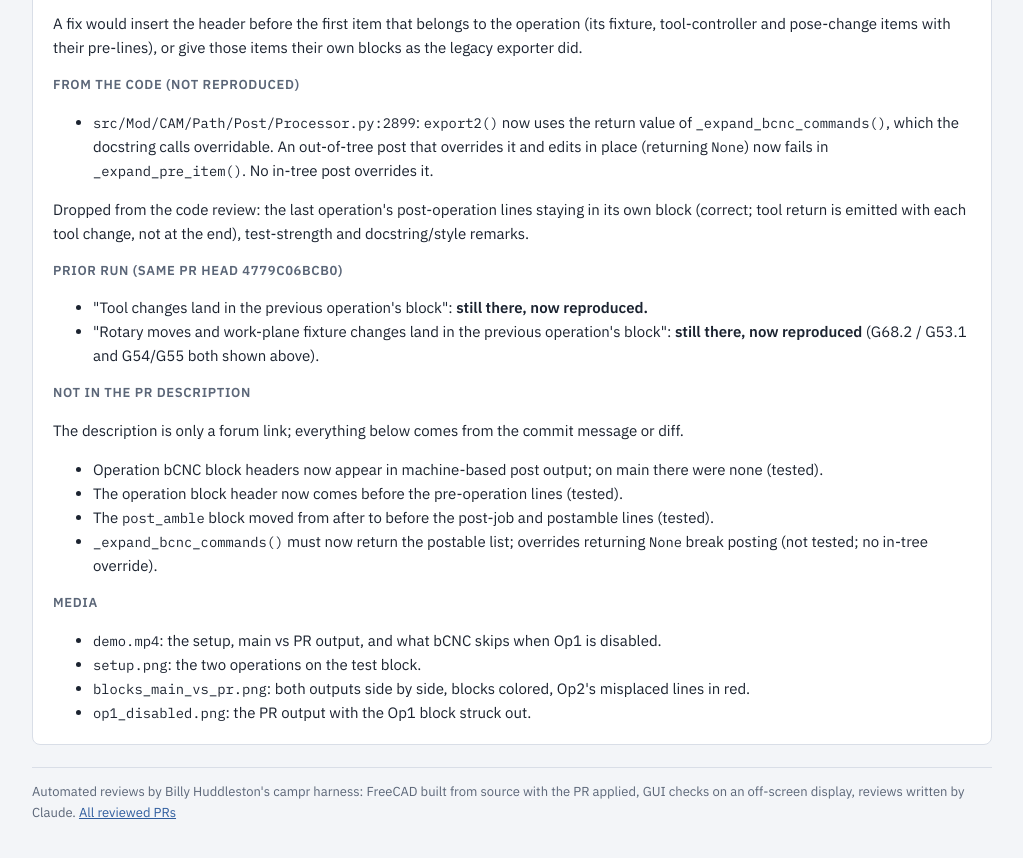
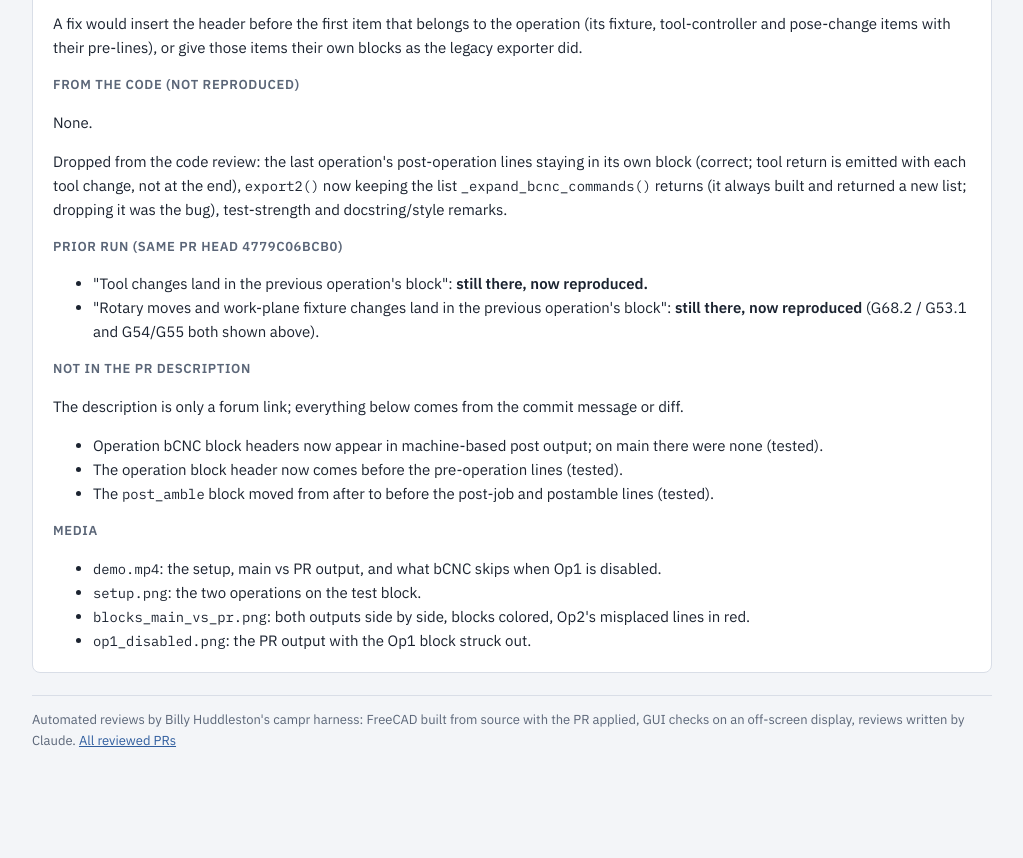
Before and after one commit to Connor9220/camprreviews, a plain HTML site: page 34417/index.html in a window 1280 px wide. Shown: the part 3788-4646 px from the top of the page, without its empty margins (128-1151 px from the left). After the commit the page ends 4588 px from the top, so only its background shows below. Drawn offline with Linux system fonts and the light colour scheme.

Commit message:
PR 34417: campr review 1 (34417-mine-20261114-231639-redo)

```diff
--- a/34417/index.html
+++ b/34417/index.html
@@ -196,15 +196,11 @@ block.</li>
 tool-controller and pose-change items with their pre-lines), or give those items their own blocks
 as the legacy exporter did.</p>
 <h2>From the code (not reproduced)</h2>
-<ul>
-<li><code>src/Mod/CAM/Path/Post/Processor.py:2899</code>: <code>export2()</code> now uses the return value of
-<code>_expand_bcnc_commands()</code>, which the docstring calls overridable. An out-of-tree post that
-overrides it and edits in place (returning <code>None</code>) now fails in <code>_expand_pre_item()</code>. No in-tree
-post overrides it.</li>
-</ul>
+<p>None.</p>
 <p>Dropped from the code review: the last operation's post-operation lines staying in its own block
-(correct; tool return is emitted with each tool change, not at the end), test-strength and
-docstring/style remarks.</p>
+(correct; tool return is emitted with each tool change, not at the end), <code>export2()</code> now keeping
+the list <code>_expand_bcnc_commands()</code> returns (it always built and returned a new list; dropping it
+was the bug), test-strength and docstring/style remarks.</p>
 <h2>Prior run (same PR head 4779c06bcb0)</h2>
 <ul>
 <li>&quot;Tool changes land in the previous operation's block&quot;: <strong>still there, now reproduced.</strong></li>
@@ -218,8 +214,6 @@ there, now reproduced</strong> (G68.2 / G53.1 and G54/G55 both shown above).</li
 (tested).</li>
 <li>The operation block header now comes before the pre-operation lines (tested).</li>
 <li>The <code>post_amble</code> block moved from after to before the post-job and postamble lines (tested).</li>
-<li><code>_expand_bcnc_commands()</code> must now return the postable list; overrides returning <code>None</code> break
-posting (not tested; no in-tree override).</li>
 </ul>
 <h2>Media</h2>
 <ul>
```
Also changed, not shown: 34417/1/section.html (+4 -10 lines).
